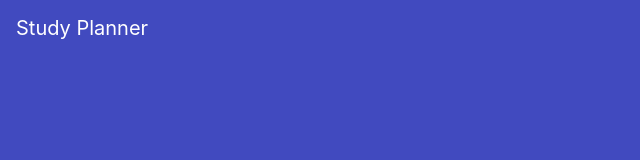
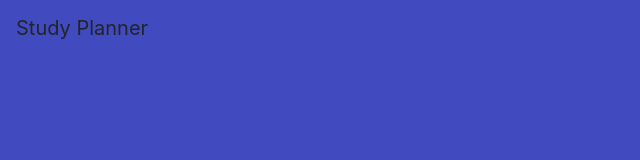
Before and after one commit to castillo2310/study-planner-api, a React (Create React App) app in the folder webapp/: page / in a window 1280 px wide. In both pictures the pointer is over the link "Study Planner". Shown: the top 160 px of the page, without its empty margins (0-640 px from the left). Built offline with nearby package versions, Linux system fonts and the light colour scheme.

Commit message:
Fixed navbar brand hover color.

```diff
--- a/webapp/src/App.css
+++ b/webapp/src/App.css
@@ -4,6 +4,10 @@ html {
 }
 body {
     min-height: 100%;
+}
+
+.navbar-dark .navbar-brand:hover {
+    color: inherit !important;
 }
 
 nav.onScroll {
--- a/webapp/src/App.js
+++ b/webapp/src/App.js
@@ -248,7 +248,7 @@ class App extends React.Component{
             <>
                 <Container>
                     <Navbar fixed="top" variant="dark" className={`top-menu ${this.state.scrollDown ? 'onScroll' : ''} `}>
-                        <Navbar.Brand href="#home">
+                        <Navbar.Brand href="#">
                             {/*<img
                             alt=""
                             src="/logo.svg"
```
